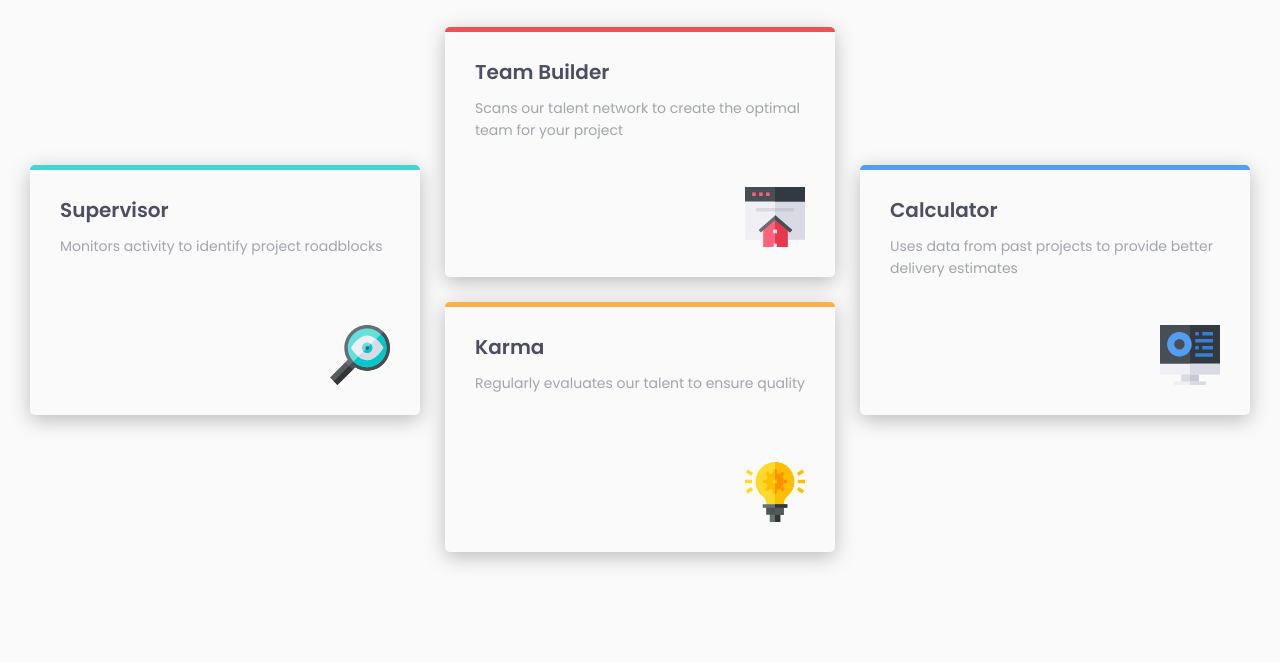
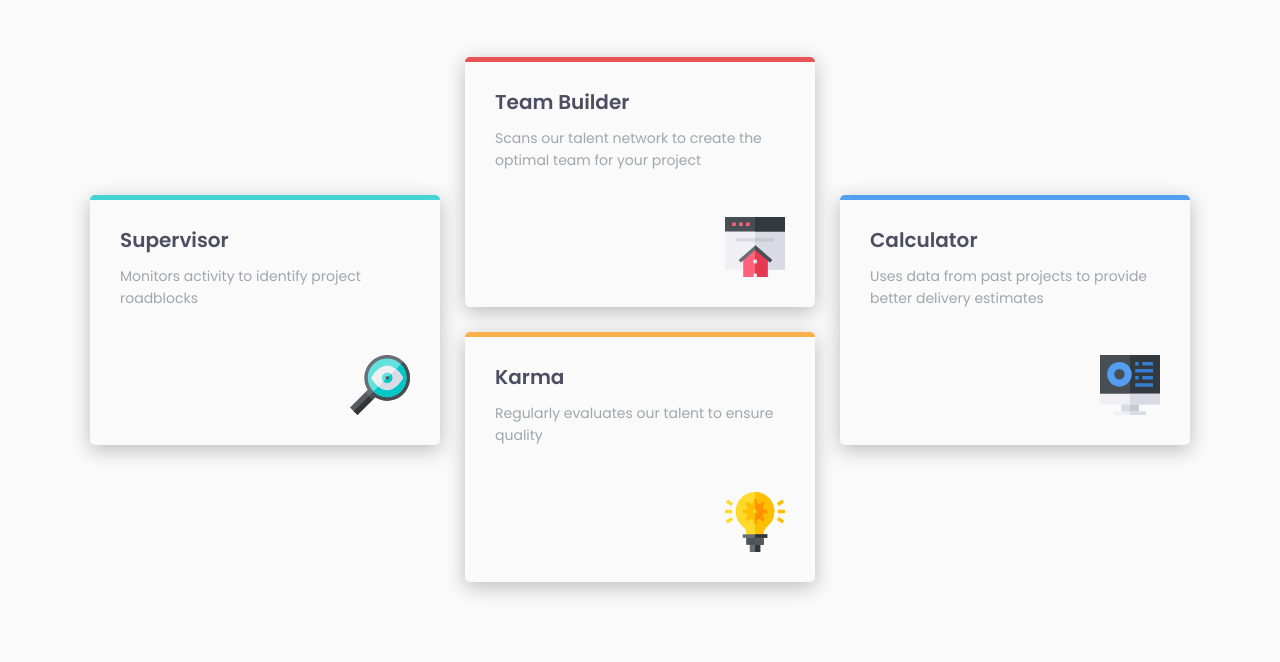
Before and after one commit to danmlarsen/Four-card-feature-section, a website: page index.html in a window 1280 px wide. Shown: the part 241-903 px from the top of the page. Drawn offline with Linux system fonts and the light colour scheme.

Commit message:
Tiny adjustments

```diff
--- a/scss/main.scss
+++ b/scss/main.scss
@@ -45,15 +45,12 @@ body {
     line-height: 1.6;
     background-color: $color-light-gray;
 
-    margin: auto;
-    padding: 3rem;
+    margin: 0 auto;
+    padding: 0 3rem;
+    padding-top: 8rem;
 
     max-width: 1440px;
     min-height: 100vh;
-    display: flex;
-    flex-direction: column;
-    justify-content: center;
-    align-items: center;
 }
 
 h1,h2,h3 {
@@ -69,7 +66,7 @@ p {
 // Layout
 
 .header {
-    margin-top: 5rem;
+    margin: auto;
     text-align: center;
     max-width: 50rem;
 
@@ -85,7 +82,6 @@ p {
     }
 
     @include respond(tablet) {
-        margin: 0;
 
         &__primary-heading,
         &__secondary-heading {
@@ -95,7 +91,8 @@ p {
 }
 
 .features {
-    margin: 8rem 0;
+    margin: 6rem auto;
+    max-width: 110rem;
 
     & > *:not(:last-child) {
         margin-bottom: 2.5rem;
@@ -133,7 +130,6 @@ p {
     padding: 3rem;
     background-color: $color-light-gray;
     height: 25rem;
-    max-width: 40rem;
     border-radius: 5px;
     box-shadow: 0 .5rem 2rem rgba(0,0,0,.25);
 
```
Also changed, not shown: css/style.css, 1 other file.
